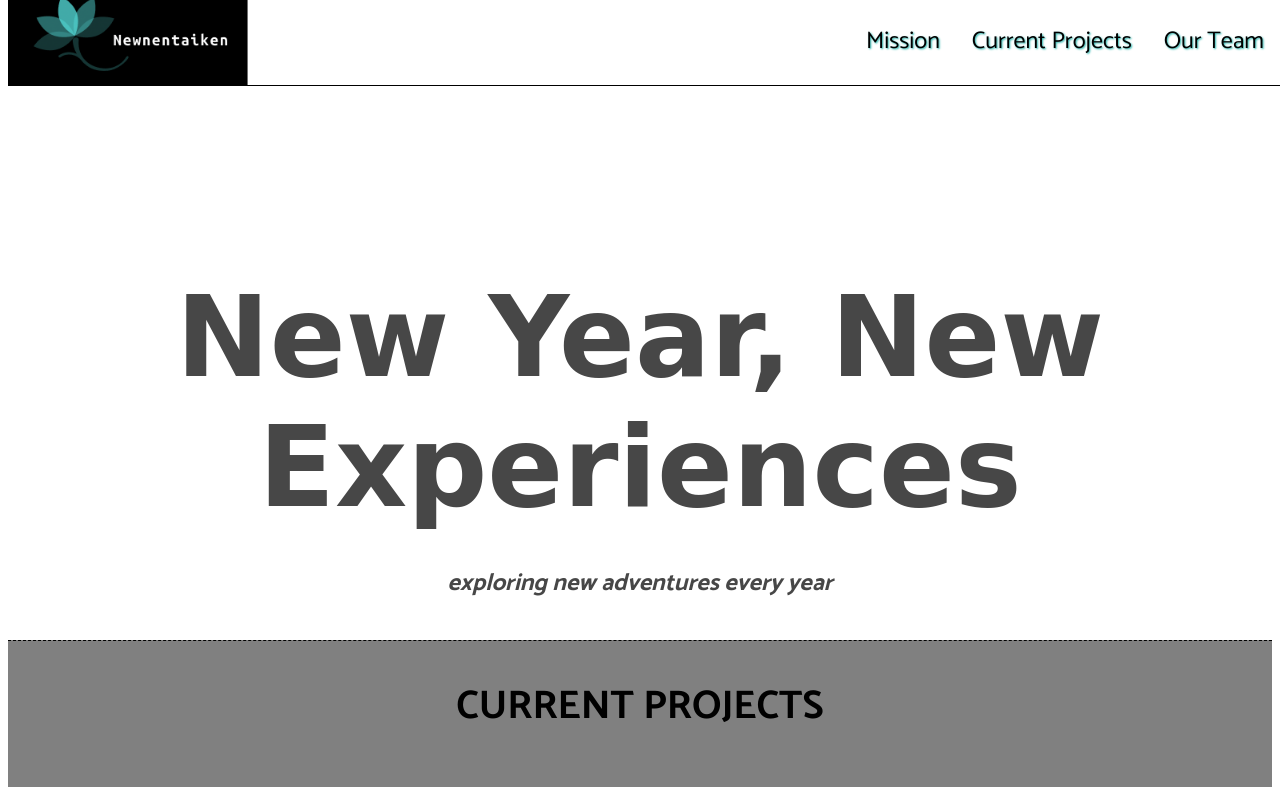
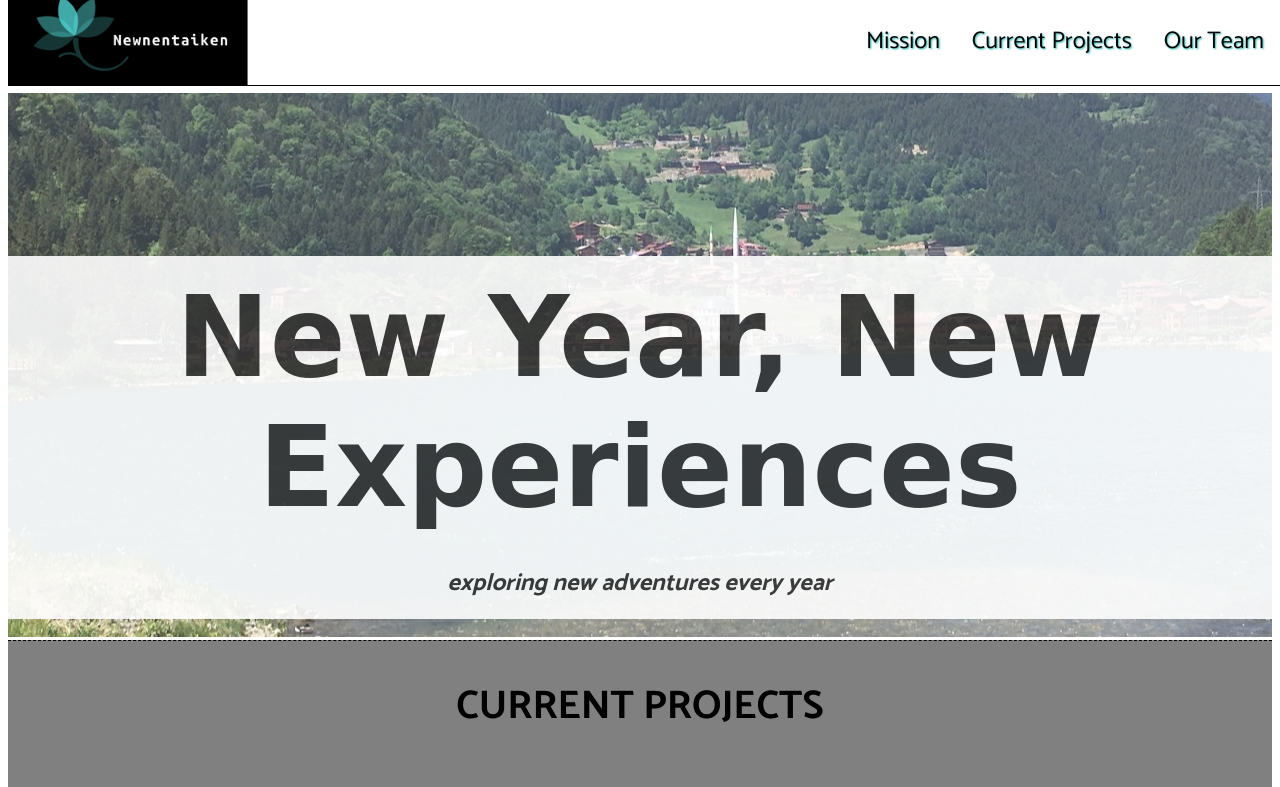
Before and after one commit to eatwanderexplore/newnentaiken, a plain HTML site: page index.html in a window 1280 px wide. Shown: the top 787 px of the page. Drawn offline with Linux system fonts and the light colour scheme; a web font is replaced by a local one.

Commit message:
Update styles.css

```diff
--- a/resources/styles.css
+++ b/resources/styles.css
@@ -63,7 +63,7 @@ header {
   /*Mission Statement */
   #mission {
     display: block;
-    background-image: url('./resources/uzungol-lake-mission-bg.jpeg');
+    background-image: url('../resources/uzungol-lake-mission-bg.jpeg');
     height: 34rem;
     width: 100%;
     background-position: center;
```
